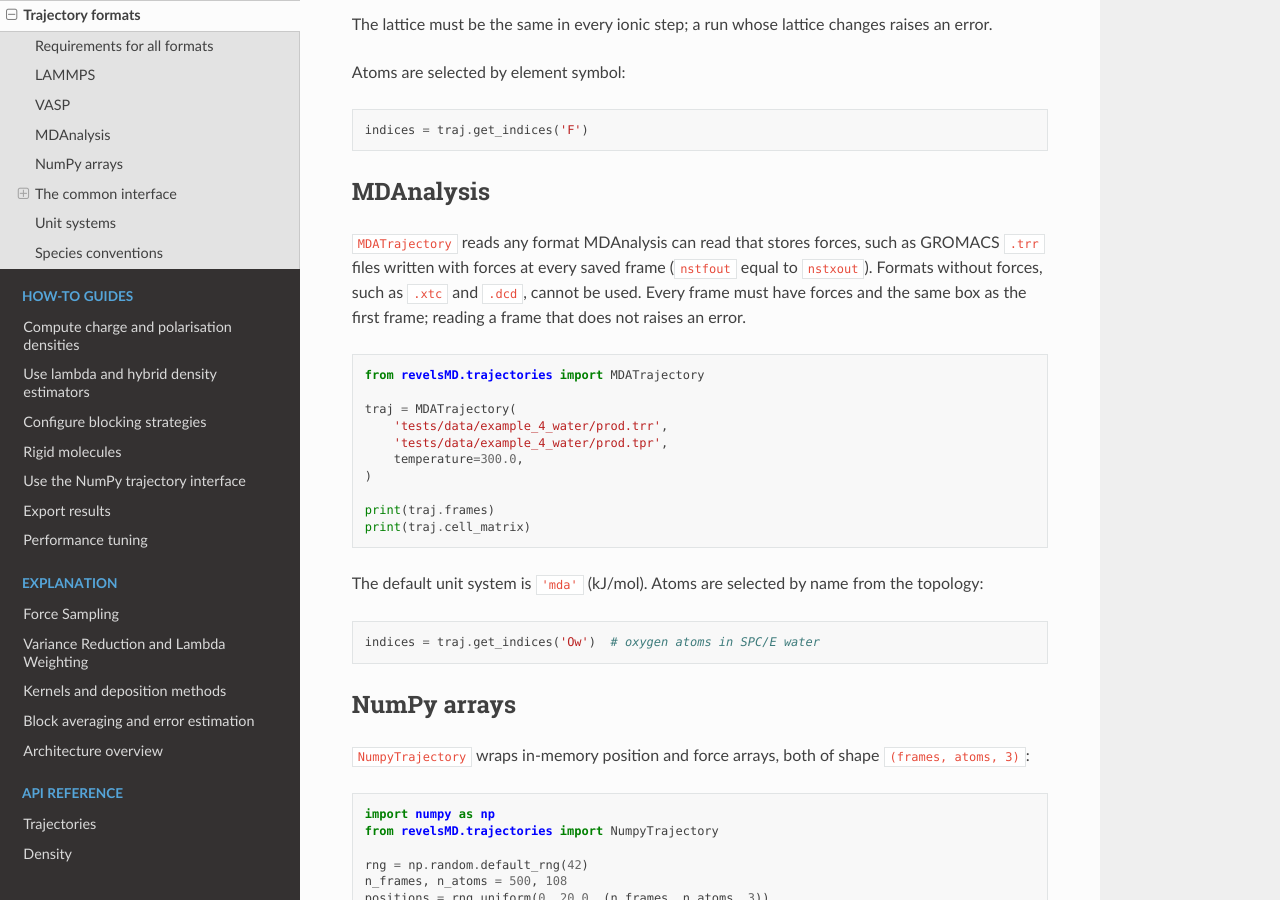
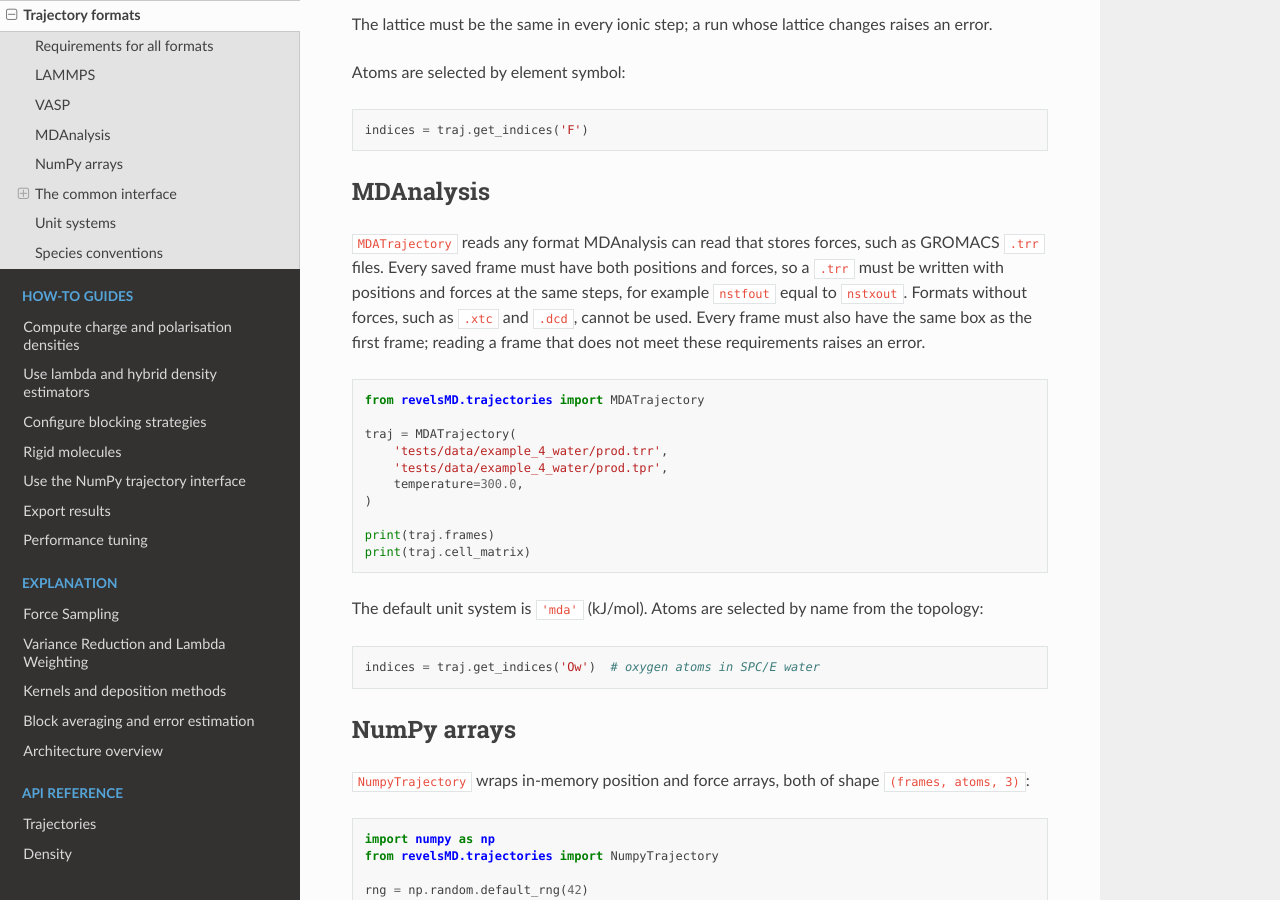
Before and after one commit to user200000/revelsmd, a Sphinx documentation site: the page built from docs/source/tutorials/trajectory-formats.md, in a window 1280 px wide and 900 px high, scrolled down 2348 px. Built offline with Sphinx 7.4.7 and the Read the Docs theme 3.1.0, drawn with Linux system fonts in a browser that asks for light colours.

Commit message:
State that MDAnalysis frames need positions and forces at the same steps

````diff
--- a/docs/source/tutorials/trajectory-formats.md
+++ b/docs/source/tutorials/trajectory-formats.md
@@ -125,10 +125,12 @@ indices = traj.get_indices('F')
 ## MDAnalysis
 
 `MDATrajectory` reads any format MDAnalysis can read that stores forces, such
-as GROMACS `.trr` files written with forces at every saved frame (`nstfout`
-equal to `nstxout`). Formats without forces, such as `.xtc` and `.dcd`, cannot
-be used. Every frame must have forces and the same box as the first frame;
-reading a frame that does not raises an error.
+as GROMACS `.trr` files. Every saved frame must have both positions and
+forces, so a `.trr` must be written with positions and forces at the same
+steps, for example `nstfout` equal to `nstxout`. Formats without forces, such
+as `.xtc` and `.dcd`, cannot be used. Every frame must also have the same box
+as the first frame; reading a frame that does not meet these requirements
+raises an error.
 
 ```python
 from revelsMD.trajectories import MDATrajectory
````
